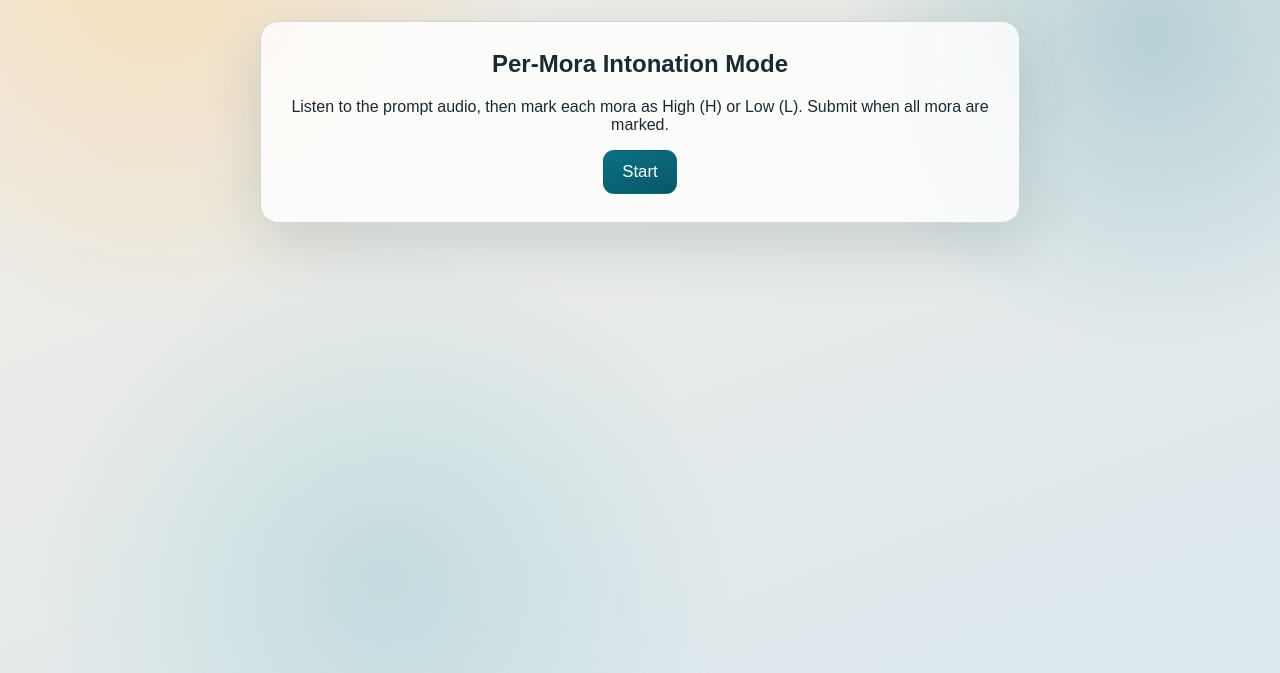
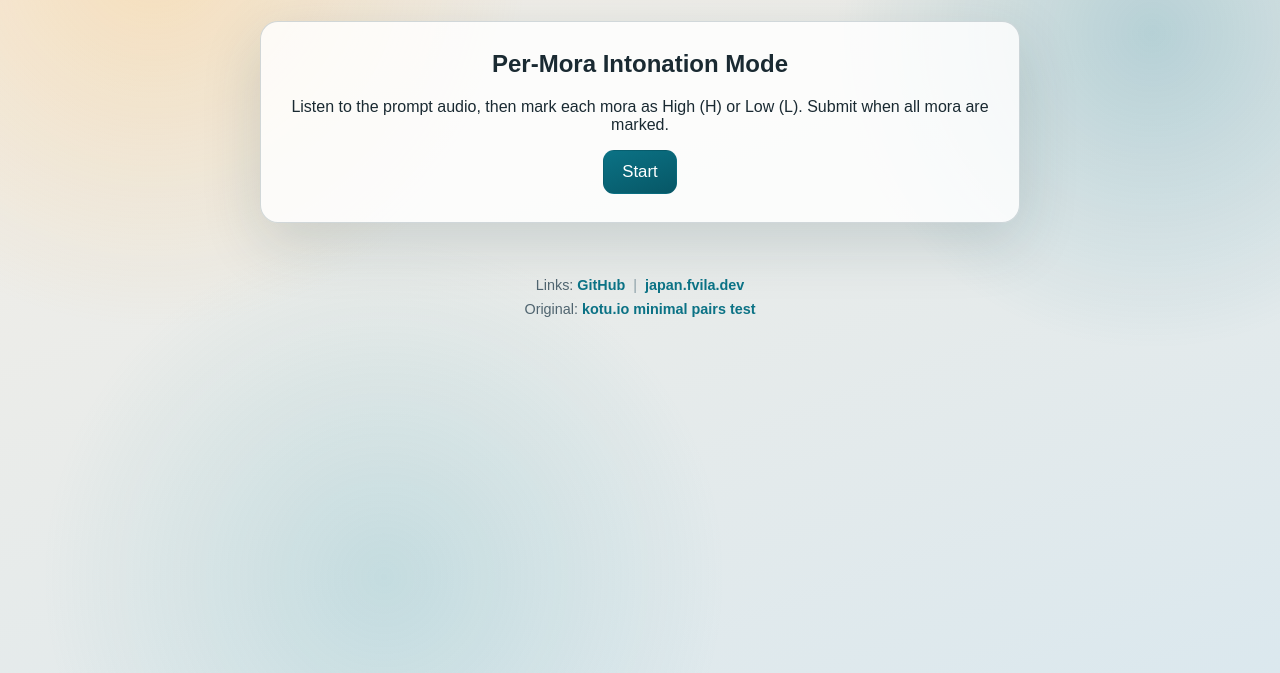
Before and after one commit to quecot/minimal-pairs-japanese, a website: page public/index.html in a window 1280 px wide. Shown: the part 127-800 px from the top of the page. Drawn offline with Linux system fonts and the light colour scheme.

Commit message:
chore: add footer with links and credits

```diff
--- a/public/index.html
+++ b/public/index.html
@@ -128,6 +128,31 @@
       </section>
     </main>
 
+    <footer class="app-footer">
+      <p class="footer-line">
+        Links:
+        <a
+          href="https://github.com/quecot/minimal-pairs-japanese"
+          target="_blank"
+          rel="noreferrer"
+          >GitHub</a
+        >
+        <span class="footer-sep" aria-hidden="true">|</span>
+        <a href="https://japan.fvila.dev/" target="_blank" rel="noreferrer"
+          >japan.fvila.dev</a
+        >
+      </p>
+      <p class="footer-line">
+        Original:
+        <a
+          href="https://kotu.io/tests/pitchAccent/perception/minimalPairs"
+          target="_blank"
+          rel="noreferrer"
+          >kotu.io minimal pairs test</a
+        >
+      </p>
+    </footer>
+
     <script type="module" src="/app.js"></script>
   </body>
 </html>
--- a/public/styles.css
+++ b/public/styles.css
@@ -678,6 +678,38 @@ h4 {
   margin-top: 3px;
 }
 
+.app-footer {
+  position: relative;
+  z-index: 1;
+  max-width: 1280px;
+  margin: 8px auto 22px;
+  padding: 0 20px;
+  text-align: center;
+  color: var(--ink-muted);
+  font-size: 0.9rem;
+}
+
+.footer-line {
+  margin: 4px 0;
+  line-height: 1.4;
+}
+
+.app-footer a {
+  color: var(--accent);
+  font-weight: 700;
+  text-decoration: none;
+}
+
+.app-footer a:hover,
+.app-footer a:focus-visible {
+  text-decoration: underline;
+}
+
+.footer-sep {
+  margin: 0 4px;
+  color: rgba(80, 110, 124, 0.6);
+}
+
 @media (max-width: 1040px) {
   .columns {
     grid-template-columns: 1fr;
@@ -910,4 +942,8 @@ h4 {
   .history-pattern-label {
     color: rgba(180, 210, 222, 0.86);
   }
+
+  .footer-sep {
+    color: rgba(165, 196, 208, 0.7);
+  }
 }
```
